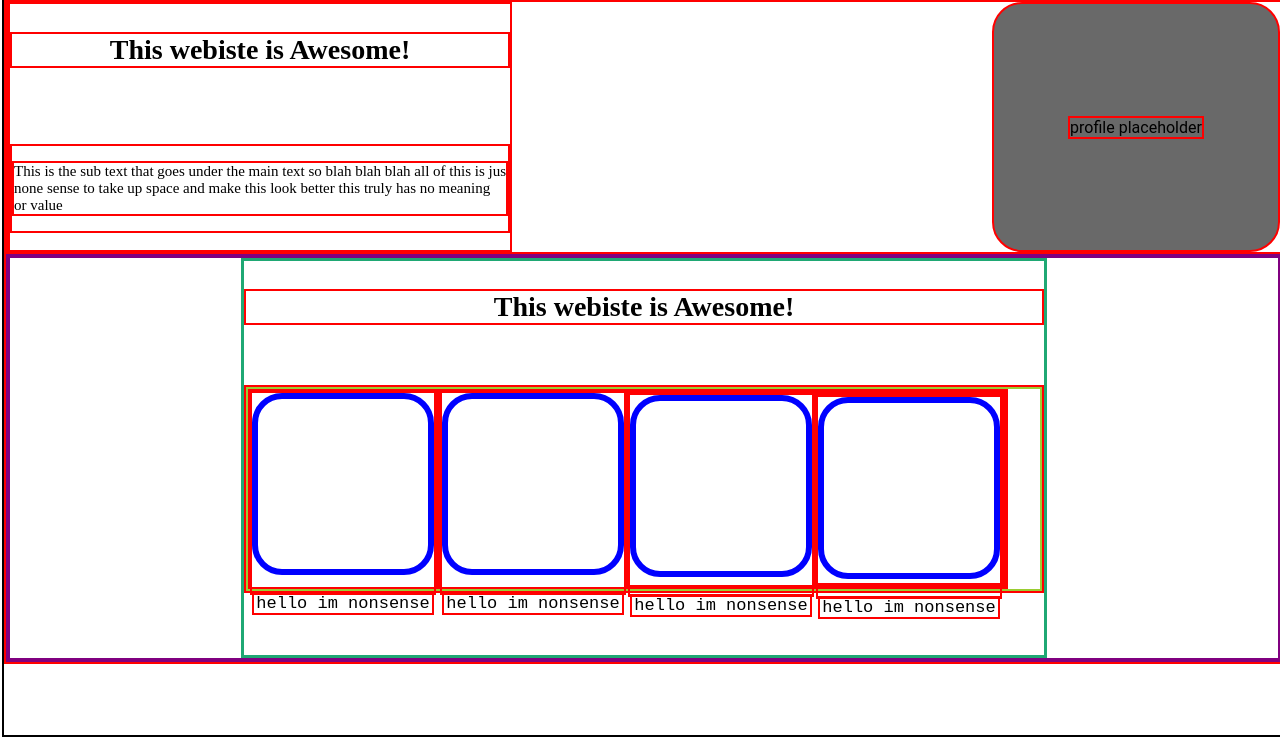
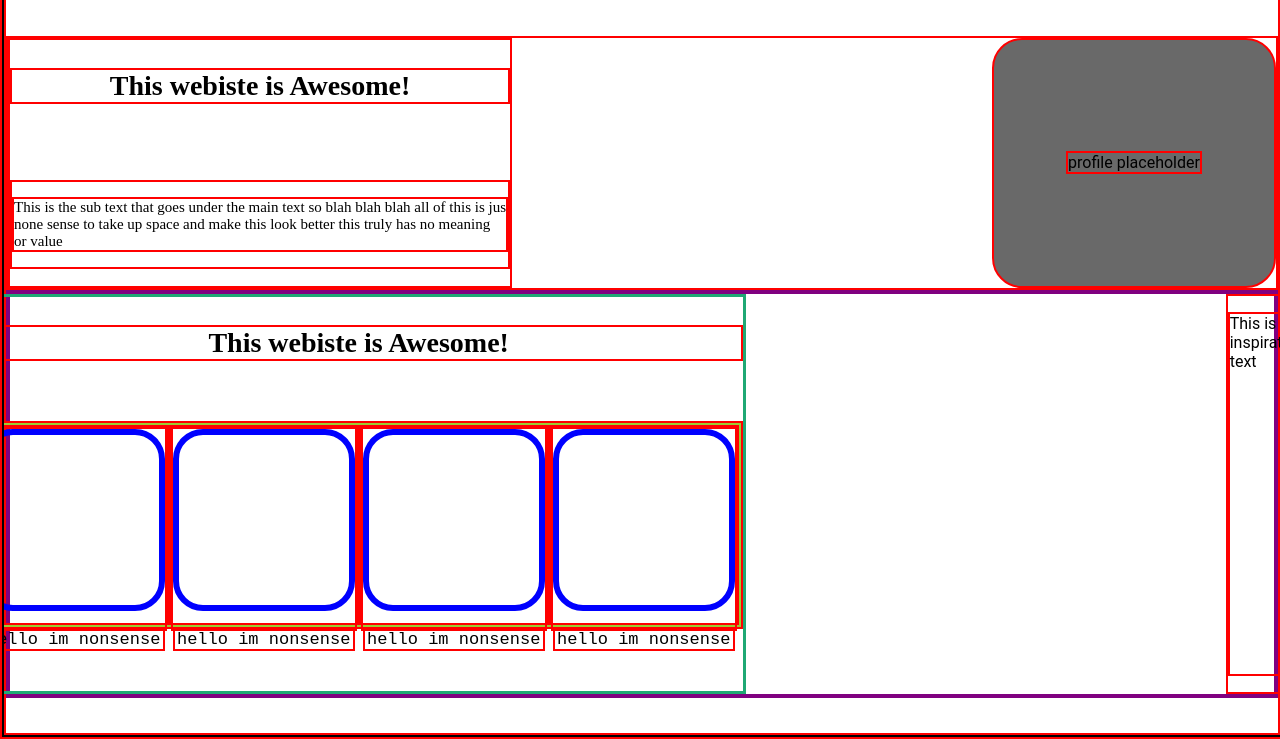
Before and after one commit to A-Lo85/website, a plain HTML site: page index.html in a window 1280 px wide. Shown: the part 69-808 px from the top of the page. Drawn offline with Linux system fonts and the light colour scheme.

Commit message:
Need to line the divs correctly

```diff
--- a/index.html
+++ b/index.html
@@ -48,22 +48,26 @@
                <div class="squares"></div>
                <p>hello im nonsense</p>
               </div>
+            </div>
               <div class="info">
                 <div class="square-con">
                  <div class="squares"></div>
                  <p>hello im nonsense</p>
                 </div>
+              </div>
+
                 <div class="info">
                   <div class="square-con">
                    <div class="squares"></div>
                    <p>hello im nonsense</p>
                   </div>
-          </div>
-
+                </div>
 
         </div>
       </div>
-
+    </div>
+    <div class="quotes">
+      <p>This is a inspirationl text</p>
 
     </div>
  </body>
--- a/style.css
+++ b/style.css
@@ -2,9 +2,8 @@
     border: 2px solid red
     ;
 }
-html { overflow-y: scroll;
+html,body{overflow-y: scroll; }
 
-}
 body{
 display: flex;
 flex-direction: column;
@@ -12,7 +11,7 @@ flex-direction: column;
  margin:0;
   overflow: hidden;
   font-family: Roboto, sans-serif;
-  position: absolute;
+
   border: 2px solid black;
   width:100%;
 }
@@ -45,6 +44,7 @@ font-weight: 600;
     display:flex;
     justify-content: center;
     flex-direction: column;
+    height: 100%;
 
 
 }
@@ -125,3 +125,8 @@ font-weight: 600;
 }
 
 /*THIRD PORTION STARTS HERE*/
+.quotes{
+    display: flex;
+
+
+}
```
